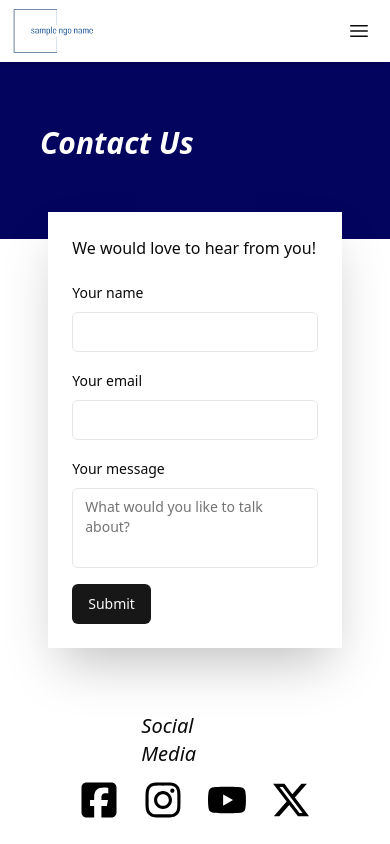
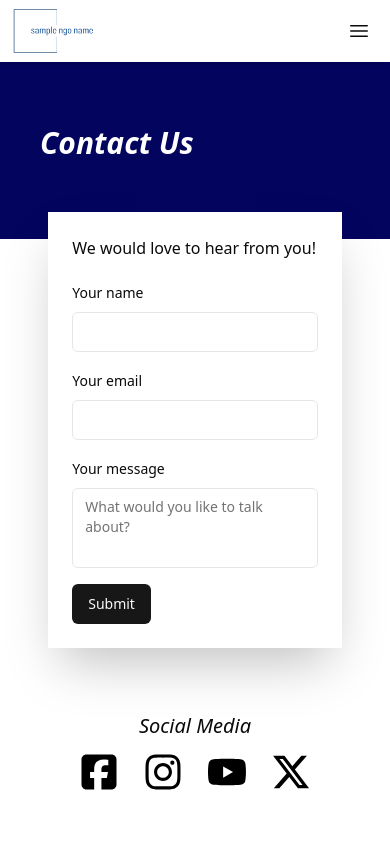
Before and after one commit to judithlk/ngo-site-template, a Next.js app: page /contact in a window 390 px wide. Shown: the top 844 px of the page. Built offline with nearby package versions, Linux system fonts and the light colour scheme.

Commit message:
fixed sm bar width in xs size- contact page

```diff
--- a/src/app/contact/page.tsx
+++ b/src/app/contact/page.tsx
@@ -115,8 +115,8 @@ export default function ContactPage() {
               </form>
             </Form>
           </div>
-          <div className="m-auto w-[30%] sm:w-[20%] flex flex-col items-center justify-center">
-            <h1 className="text-xl md:text-2xl italic w-[100%]">
+          <div className="m-auto w-[100%] sm:w-[20%] flex flex-col items-center justify-center">
+            <h1 className="text-xl md:text-2xl italic">
               Social Media
             </h1>
             <SocialBar />
```
